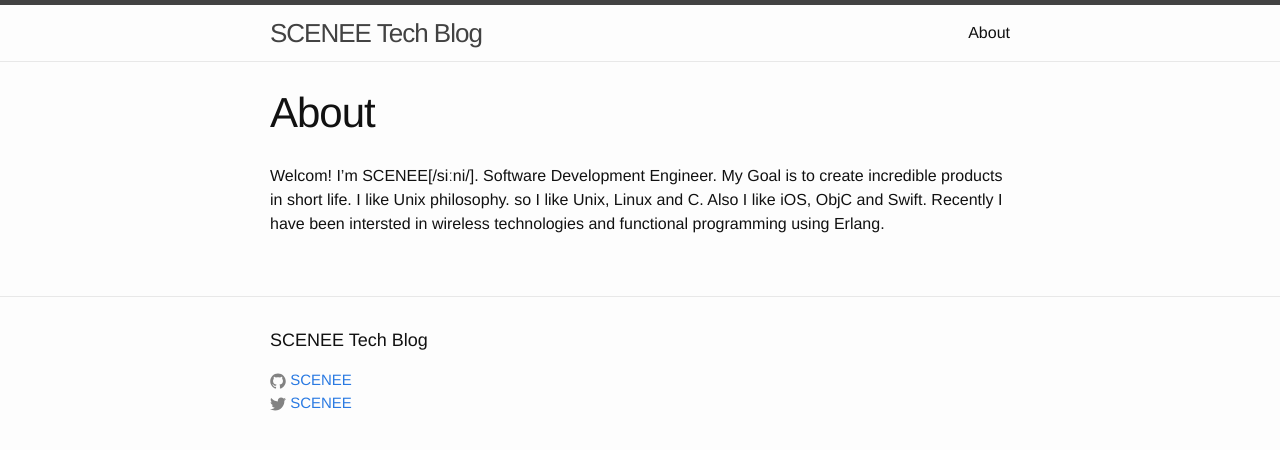
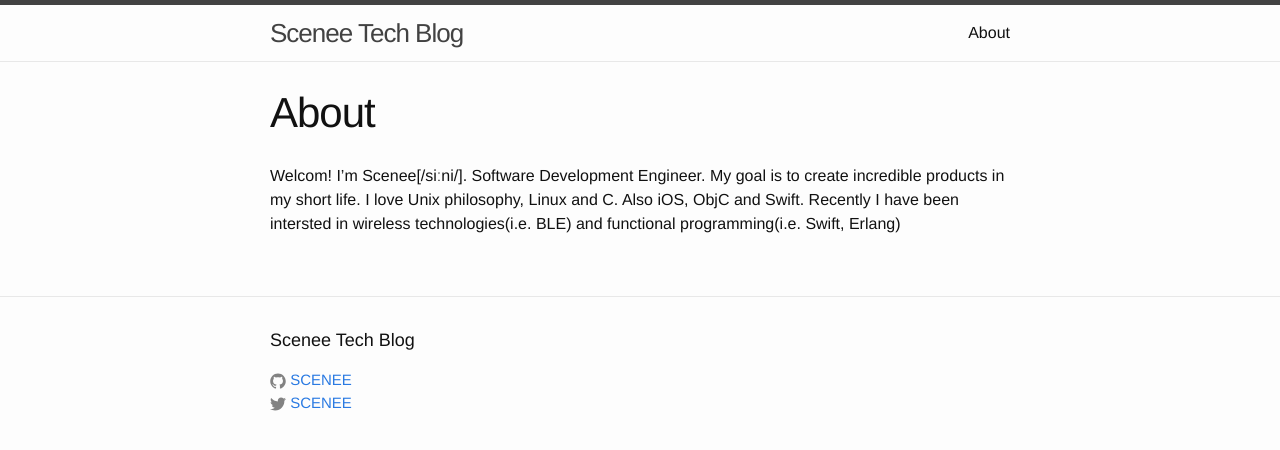
Before and after one commit to scenee/scenee.com, a Jekyll site: the page built from about.md, in a window 1280 px wide. Shown: the top 450 px of the page. Built offline with Jekyll 4.4.1, drawn with Linux system fonts in a browser that asks for light colours.

Commit message:
update _config.yml

```diff
--- a/_config.yml
+++ b/_config.yml
@@ -1,13 +1,12 @@
 # Site settings
-title: SCENEE Tech Blog
+title: Scenee Tech Blog
 email: shin2smile@gmail.com
 description: | #> # this means to ignore newlines until "baseurl:"
-  Welcom! I'm SCENEE[/siːni/]. Software Development Engineer.
-  My Goal is to create incredible products in short life.
-  I like Unix philosophy. so I like Unix, Linux and C.
-  Also I like iOS, ObjC and Swift.
-  Recently I have been intersted in wireless technologies
-  and functional programming using Erlang.
+  Welcom! I'm Scenee[/siːni/]. Software Development Engineer.
+  My goal is to create incredible products in my short life.
+  I love Unix philosophy, Linux and C. Also iOS, ObjC and Swift.
+  Recently I have been intersted in wireless technologies(i.e. BLE)
+  and functional programming(i.e. Swift, Erlang)
 baseurl: "" # the subpath of your site, e.g. /blog/
 url: "http://yourdomain.com" # the base hostname & protocol for your site
 twitter_username: SCENEE
```
